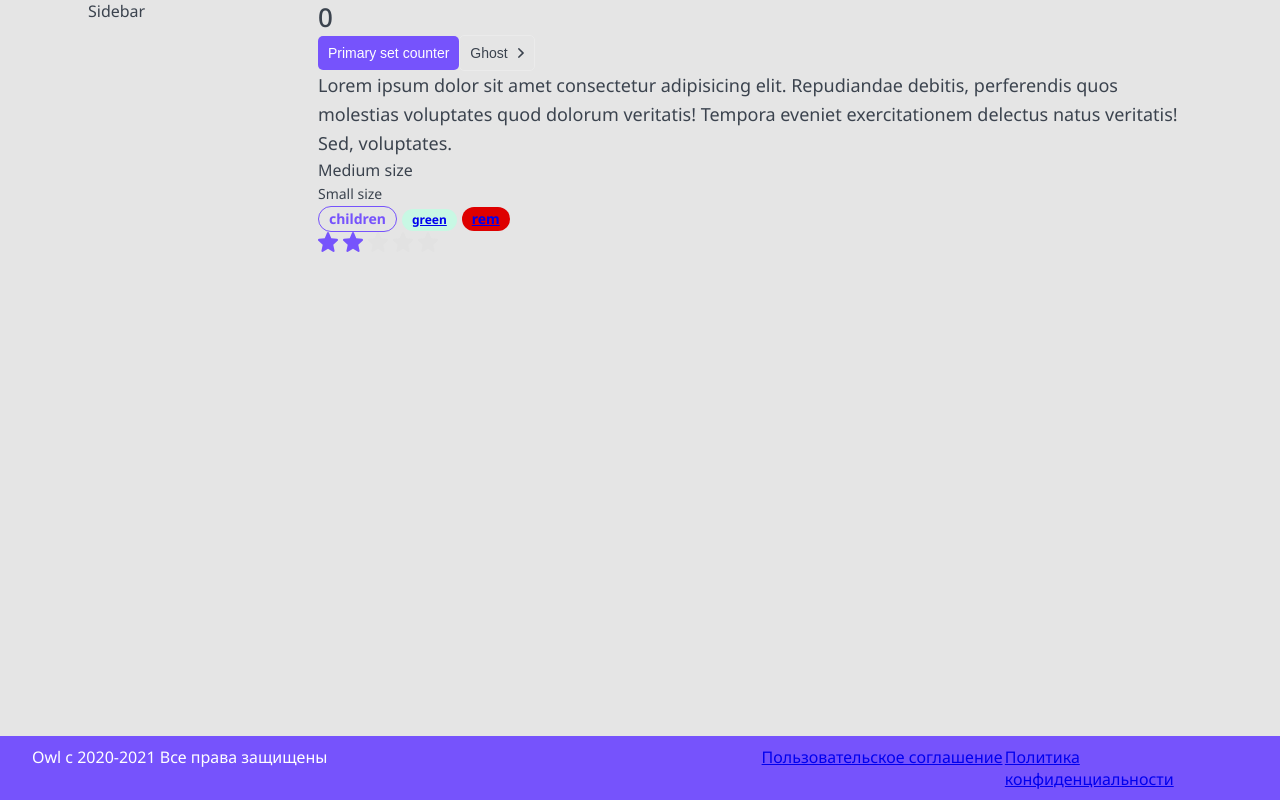
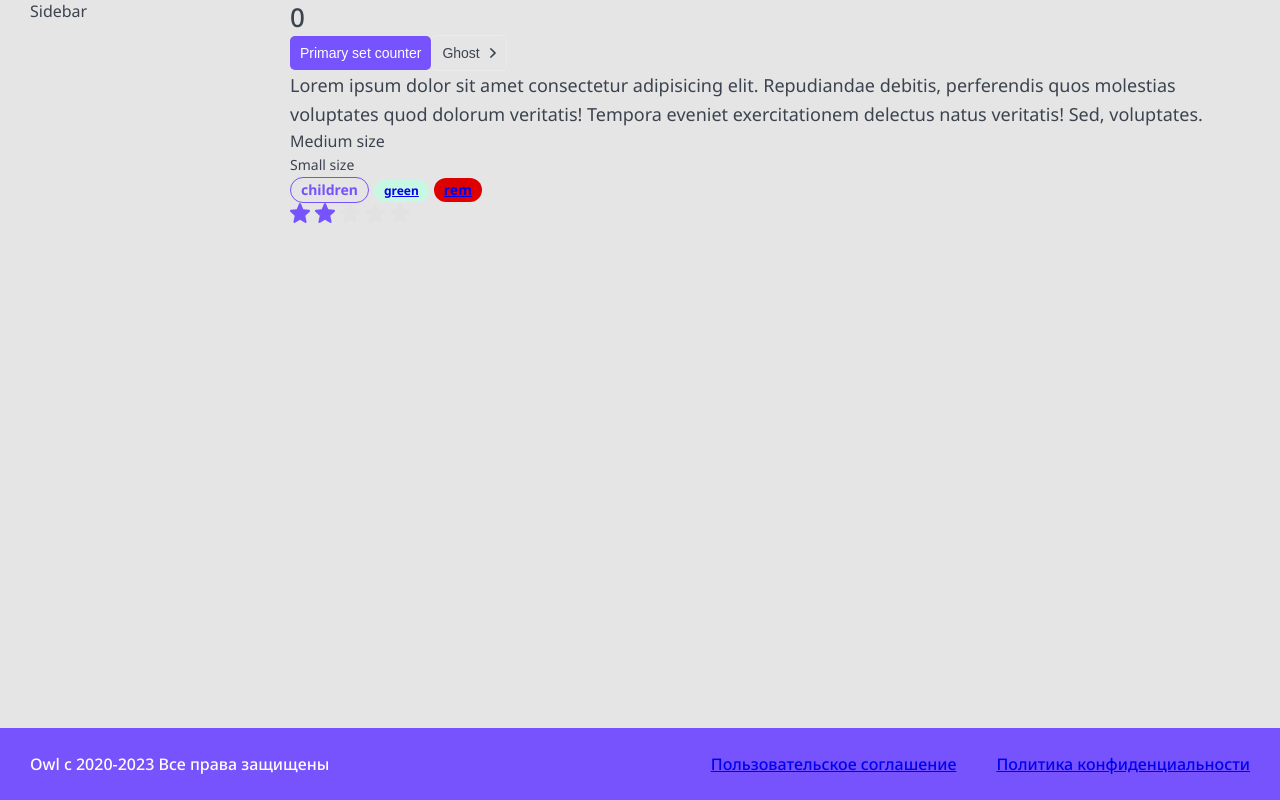
Before and after one commit to SergeiAmpilov/next-udemy, a Next.js app: page / in a window 1280 px wide. Built offline with nearby package versions, Linux system fonts and the light colour scheme.

Commit message:
refactor footer

```diff
--- a/layout/Footer/Footer.module.css
+++ b/layout/Footer/Footer.module.css
@@ -1,33 +1,22 @@
 .wrapper {
   background-color: var(--primary);
   color: var(--white);
-  padding: 10px 0;
+  padding: 25px 30px;
   display: grid;
-  grid-template-columns: 32px minmax(350px, 3fr) 1fr 1fr 32px;
-  grid-template-rows: auto 1fr auto;
-  grid-template-areas:
-  ". copyright agreement confident .";
+  grid-template-columns: 1fr auto auto;
+  gap: 10px 40px;
+  font-weight: 500;
+  font-size: 16px;
+  line-height: 22px;
 }
 
-.copyright {
-  grid-area: copyright;
-}
-
-.agreement {
-  grid-area: agreement;
-}
-
-.confident {
-  grid-area: confident;
+.wrapper a:hover {
+  color: var(--light-gray);
 }
 
 @media (max-width: 765px) {
   .wrapper {
-    grid-template-columns: minmax(350px, 1fr);
-    grid-template-areas:
-    "copyright"
-    "agreement"
-    "confident";
+    grid-template-columns: 1fr;
   }
 
 }
--- a/layout/Footer/Footer.tsx
+++ b/layout/Footer/Footer.tsx
@@ -4,20 +4,27 @@ import { FooterProps } from './Footer.props';
 import cn from 'classnames';
 
 
-export const Footer = ({ ...props }: FooterProps): JSX.Element => {
+export const Footer = ({ className, ...props }: FooterProps): JSX.Element => {
 
   return (
-    <div
+    <footer
+      className={cn(className, styles.wrapper)}
       {...props}
     >
-      <div className={styles.wrapper}>
         <div className={styles.copyright}>
-          Owl c 2020-2021 Все права защищены
+          Owl c 2020-{new Date().getFullYear()} Все права защищены
         </div>
-        <a href="#" className={styles.agreement}>Пользовательское соглашение</a>
-        <a href="#" className={styles.confident}>Политика конфиденциальности</a>
-      </div>
-    </div>
+        <a
+          href="#"
+          target='_blank'>
+            Пользовательское соглашение
+        </a>
+        <a
+          target='_blank'
+          href="#">
+            Политика конфиденциальности
+        </a>
+      </footer>
 
   );
 }
--- a/layout/Layout.module.css
+++ b/layout/Layout.module.css
@@ -3,6 +3,7 @@
   display: grid;
   grid-template-columns: auto 230px minmax(320px, 1200px) auto;
   grid-template-rows: auto 1fr auto;
+  gap: 0 30px;
   grid-template-areas:
   ". header header ."
   ". sidebar body ."
```
